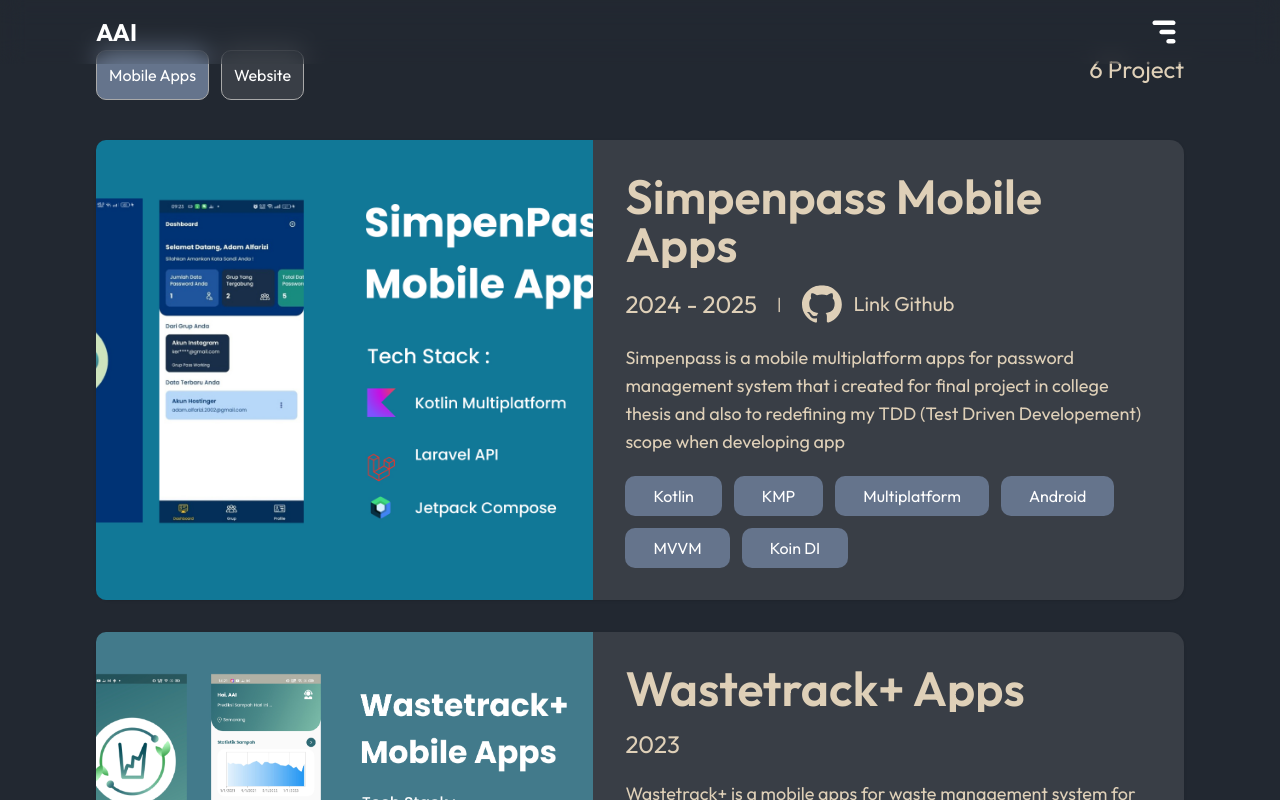
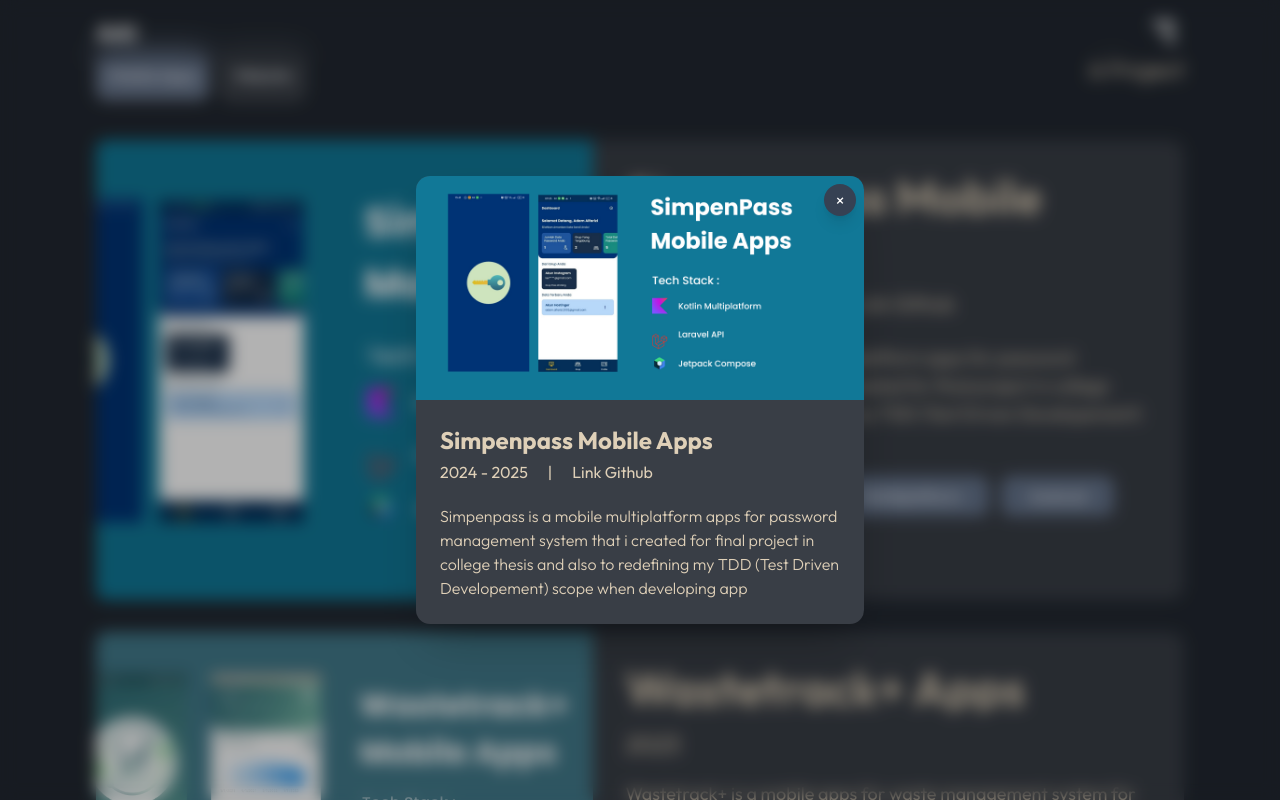
Before and after one commit to admalfrizi/new-porto-web, a Next.js app: page /projects in a window 1280 px wide. Both pictures are taken after a click on the element 888 px from the left and 400 px from the top of the page. Built offline with nearby package versions, Linux system fonts and the light colour scheme.

Commit message:
add for detail for projects in modal view

```diff
--- a/src/app/projects/page.tsx
+++ b/src/app/projects/page.tsx
@@ -11,6 +11,7 @@
 import { useRef, useState } from 'react';
 import { div } from 'framer-motion/client';
 import { AnimatePresence, motion } from 'framer-motion';
+import PortoDetailModal from '@/components/PortoDetailModal';
 
 const projectCategory = [
     "Mobile Apps",
@@ -47,11 +48,21 @@
     const nextSection = useRef<HTMLDivElement>(null);
     const mainContainer = useRef(null);
     const [activeCategory, setActiveCategory] = useState(0);
+    const [selectedUser, setSelectedUser] = useState<MyProjects | null>(null);
 
     const handleScrollDown = () => {
         nextSection.current?.scrollIntoView({
             behavior: 'smooth'
         });
+    };
+
+    const openModal = (user: MyProjects) => {
+        setSelectedUser(user);
+    };
+
+
+    const closeModal = () => {
+        setSelectedUser(null);
     };
 
     useGSAP(() => {
@@ -241,7 +252,7 @@
                                         exit="exit"
                                         whileInView="animate"
                                     >
-                                        <CardProjects data={data} />
+                                        <CardProjects data={data} clickMore={() => openModal(data)}/>
                                     </motion.div>
                                 ))
                                 :
@@ -253,14 +264,18 @@
                                         exit="exit"
                                         whileInView="animate"
                                     >
-                                        <CardProjects key={index} data={data} />
+                                        <CardProjects data={data} clickMore={() => openModal(data)}/>
                                     </motion.div>
                                 ))
                         }
                     </motion.div>
                 </AnimatePresence>
-
             </div>
+            {
+                selectedUser && (
+                    <PortoDetailModal data={selectedUser} onClose={closeModal} />
+                )
+            }
         </div>
     );
 }
--- a/src/components/CardProjects.tsx
+++ b/src/components/CardProjects.tsx
@@ -5,6 +5,7 @@
 
 interface CardProjectsProps {
     data: MyProjects
+    clickMore: (data: MyProjects) => void
 }
 
 const LinkGithub = ({linkGithub} : { linkGithub ?: string }) => {
@@ -31,7 +32,7 @@
 
 }
 
-export default function CardProjects({data} : CardProjectsProps)
+export default function CardProjects({data, clickMore} : CardProjectsProps)
 {
     return (
         <Card className='bg-brand-100 rounded-xl border-0 p-0'>
@@ -57,7 +58,7 @@
                             <LinkGithub linkGithub={data.linkGithub}/>
 
                         </div>
-                        <div className='max-w-full mt-5 text-brand-900'>
+                        <div onClick={() => clickMore(data)} className='max-w-full cursor-pointer mt-5 text-brand-900'>
                             <p className='max-[1024px]:line-clamp-5 max-[400px]:text-[14px] max-sm:text-[16px] max-[768px]:text-[18px] max-[1024px]:text-md lg:max-w-xl lg:line-clamp-4 lg:text-lg'>
                                 {data.desc}
                             </p>
@@ -70,7 +71,6 @@
                                     </span>
                                 ))
                             }
-
                         </div>
                     </div>
                 </div>
--- /dev/null
+++ b/src/components/PortoDetailModal.tsx
@@ -0,0 +1,73 @@
+import Image from "next/image";
+import { useEffect, useState } from "react";
+
+interface PortoDetailModalProps {
+    data: MyProjects
+    onClose: () => void;
+}
+
+export default function PortoDetailModal({data, onClose}: PortoDetailModalProps) {
+    const [show, setShow] = useState(false);
+
+    useEffect(() => {
+        const timeoutId = setTimeout(() => {
+        setShow(true);
+        }, 10); // A small delay to allow mounting
+
+        // Cleanup function
+        return () => clearTimeout(timeoutId);
+    }, []);
+
+    const handleClose = () => {
+        setShow(false);
+
+        setTimeout(() => {
+            onClose();
+        }, 300);
+    };
+
+    return (
+        <div className={`fixed inset-0 z-50 flex items-center bg-black/30 justify-center p-4 transition-opacity duration-300 backdrop-blur-sm ${show ? 'bg-opacity-50' : 'bg-opacity-0'}`}>
+            <div className={`relative w-full max-w-md transform-gpu overflow-hidden rounded-xl
+                bg-brand-100 shadow-2xl transition-all duration-300  ${show ? 'opacity-100 scale-100' : 'opacity-0 scale-95'}`}
+                onClick={(e) => e.stopPropagation()}
+            >
+                <button
+                    onClick={handleClose}
+                    className="absolute top-2 right-2 z-10 flex h-8 w-8 items-center justify-center rounded-full bg-gray-700 text-white shadow-lg transition-transform hover:bg-gray-800 hover:scale-110 focus:outline-none focus:ring-2 focus:ring-gray-500"
+                    aria-label="Close modal"
+                >
+                    &times;
+                </button>
+                <div>
+                    {/* <Image
+                        src={data.imgLink}
+                        alt={`Screenshot of ${data.projectName}`}
+                        fill
+                        className="h-20 w-56 object-cover"
+                    /> */}
+                    <Image
+                        src={data.imgLink}
+                        alt={`Screenshot of ${data.projectName}`}
+                        className="h-56 w-full object-cover"
+                        width={650}
+                        height={500}
+                        //onError={(e) => e.target.src = 'https://placehold.co/600x400/ef4444/white?text=Image+Error'}
+                    />
+                    <div className="p-6 text-brand-900 h-fit">
+                        <h2 className="text-2xl font-bold">
+                            {data.projectName}
+                        </h2>
+                        <div className="flex flex-wrap gap-x-5 justify-start pt-1 pb-4">
+                            <p>{data.years}</p>
+                            |
+                            <p>Link Github</p>
+                        </div>
+                        <p className="mt-1 text-base font-light">{data.desc}</p>
+                        {/* <p className="mt-4 text-left text-gray-700">{user.bio}</p> */}
+                    </div>
+                </div>
+            </div>
+        </div>
+    )
+}
--- a/src/data/list_data.ts
+++ b/src/data/list_data.ts
@@ -14,7 +14,7 @@
         imgBackground: "/images/porto/web_2.jpg",
         imgForeground: "",
         isMobile: false,
-        techStack: ["Codeigniter4", "PHP", "MySQL"],
+        techStack: ["Codeigniter4", "PHP", "MySQL", "JQuery", "BootstrapCSS"],
         linkGithub: ""
     },
     {
--- a/src/data/projects_data.ts
+++ b/src/data/projects_data.ts
@@ -13,7 +13,7 @@
         years: "2023",
         techStack: ["Flutter", "Firebase", "Django", "API"],
         linkGithub: "",
-        desc: "Wastetrack+ is a mobile apps for waste management system for managing waste garbage in semarang city, the apps is developed for KKI programs from campus which i followed by. this apps is designed as dashboard system...."
+        desc: "Wastetrack+ is a mobile apps for waste management system for managing waste garbage in semarang city, the apps is developed for KKI programs from campus which i followed by. this apps is designed as dashboard system"
     },
     {
         projectName: "Mock Gocar User Online Apps",
@@ -37,7 +37,8 @@
         years: "2023",
         techStack: ["Flutter", "Firebase", "Google Maps", "GCP"],
         linkGithub: "https://github.com/admalfrizi/gocar_driver_apps_like_flutter",
-        desc: "Wastetrack+ is a mobile apps for waste management system for managing waste garbage in semarang city, the apps is developed for KKI programs from campus which i followed by. this apps is designed as dashboard system...."
+        desc: `Mobile Apps that Developed for companion of Mock Gocar User Online Apps in that i created,
+            the purpose of this apps is to accomodate the driver to pickup passenger from maps information that integrated to GPS`
     },
     {
         projectName: "Foody List Android Apps",
@@ -45,7 +46,7 @@
         years: "2023",
         techStack: ["Kotlin", "MVVM", "XML", "Dependency Injection", "Clean Code Architecture"],
         linkGithub: "https://github.com/admalfrizi/FoodyApps",
-        desc: "Wastetrack+ is a mobile apps for waste management system for managing waste garbage in semarang city, the apps is developed for KKI programs from campus which i followed by. this apps is designed as dashboard system...."
+        desc: `This apps is a purpose to learning and mastering my basic android development apps with kotlin and MVVM Architecture, practicing from udemy course to developed a foody list apps with function to list food recipes information and store their favorites food recipes in db offline.`
     },
     {
         projectName: "Chat Apps Encryption",
```
